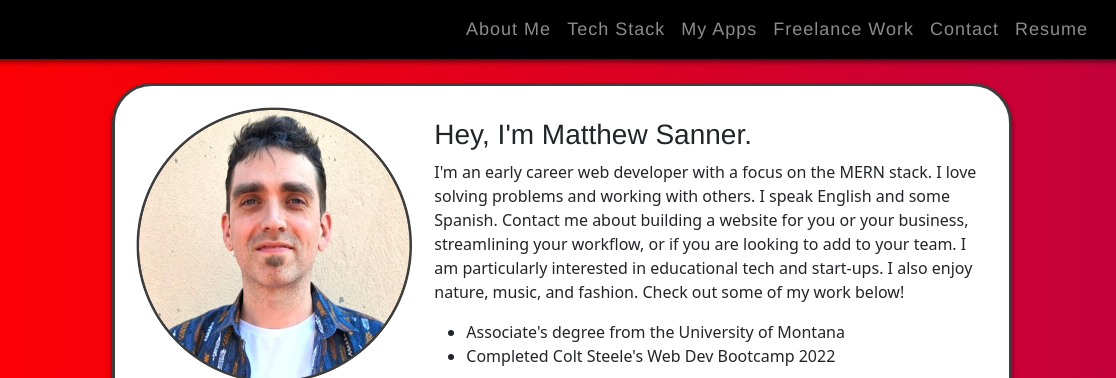
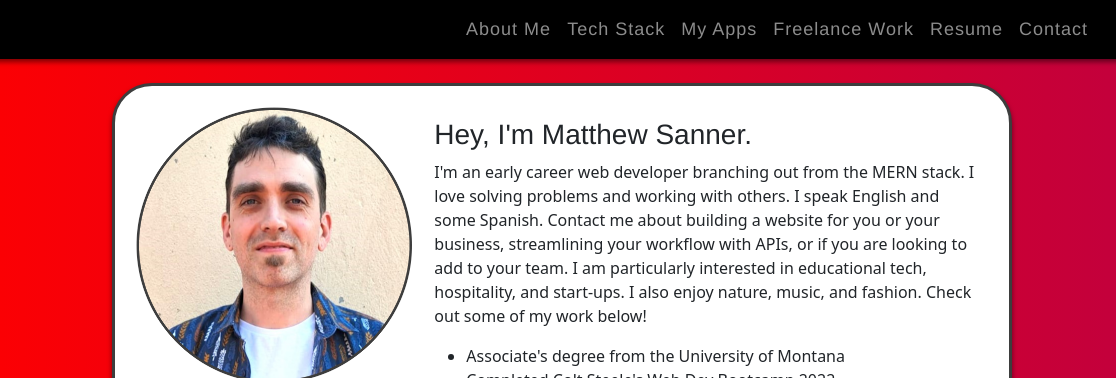
Before and after one commit to matthewsanner/matthew-sanner-com, a plain HTML site: page index.html in a window 1280 px wide. Shown: the top 378 px of the page, 78-1194 px from the left. Drawn offline with nearby package versions, Linux system fonts and the light colour scheme; a web font is replaced by a local one.

Commit message:
updated text, resume

```diff
--- a/index.html
+++ b/index.html
@@ -64,14 +64,16 @@
                 >
               </li>
               <li class="nav-item">
-                <a class="nav-link page-nav-link" href="#contact">Contact</a>
+                <a
+                  class="nav-link page-nav-link"
+                  href="https://matthewsanner.com/Matthew_Sanner_Resume_Aug_2023.pdf"
+                  target="_blank"
+                  >Resume</a
+                >
               </li>
               <li class="nav-item">
-                <a
-                  class="nav-link page-nav-link me-4"
-                  href="https://matthewsanner.com/Matthew_Sanner_Resume_Aug2023.pdf"
-                  target="_blank"
-                  >Resume</a
+                <a class="nav-link page-nav-link me-4" href="#contact"
+                  >Contact</a
                 >
               </li>
             </ul>
@@ -121,13 +123,14 @@
             <div class="card-body">
               <h3 class="card-title">Hey, I'm Matthew Sanner.</h3>
               <p class="card-text">
-                I'm an early career web developer with a focus on the MERN
+                I'm an early career web developer branching out from the MERN
                 stack. I love solving problems and working with others. I speak
                 English and some Spanish. Contact me about building a website
-                for you or your business, streamlining your workflow, or if you
-                are looking to add to your team. I am particularly interested in
-                educational tech and start-ups. I also enjoy nature, music, and
-                fashion. Check out some of my work below!
+                for you or your business, streamlining your workflow with APIs,
+                or if you are looking to add to your team. I am particularly
+                interested in educational tech, hospitality, and start-ups. I
+                also enjoy nature, music, and fashion. Check out some of my work
+                below!
               </p>
               <ul>
                 <li>Associate's degree from the University of Montana</li>
@@ -338,8 +341,8 @@
                   <div class="card-body">
                     <h5 class="card-title">Hola Mexico Hola</h5>
                     <p class="card-text">
-                      Website for an amazing Spanish teacher! Includes 3 pages,
-                      graphics, SEO, and a PHP web form.
+                      Responsive website for an amazing Spanish teacher!
+                      Includes advanced CSS, graphics, SEO, and a PHP web form.
                     </p>
                     <a
                       class="btn btn-primary"
```
Also changed, not shown: images/circosphere_logo.png (added).
